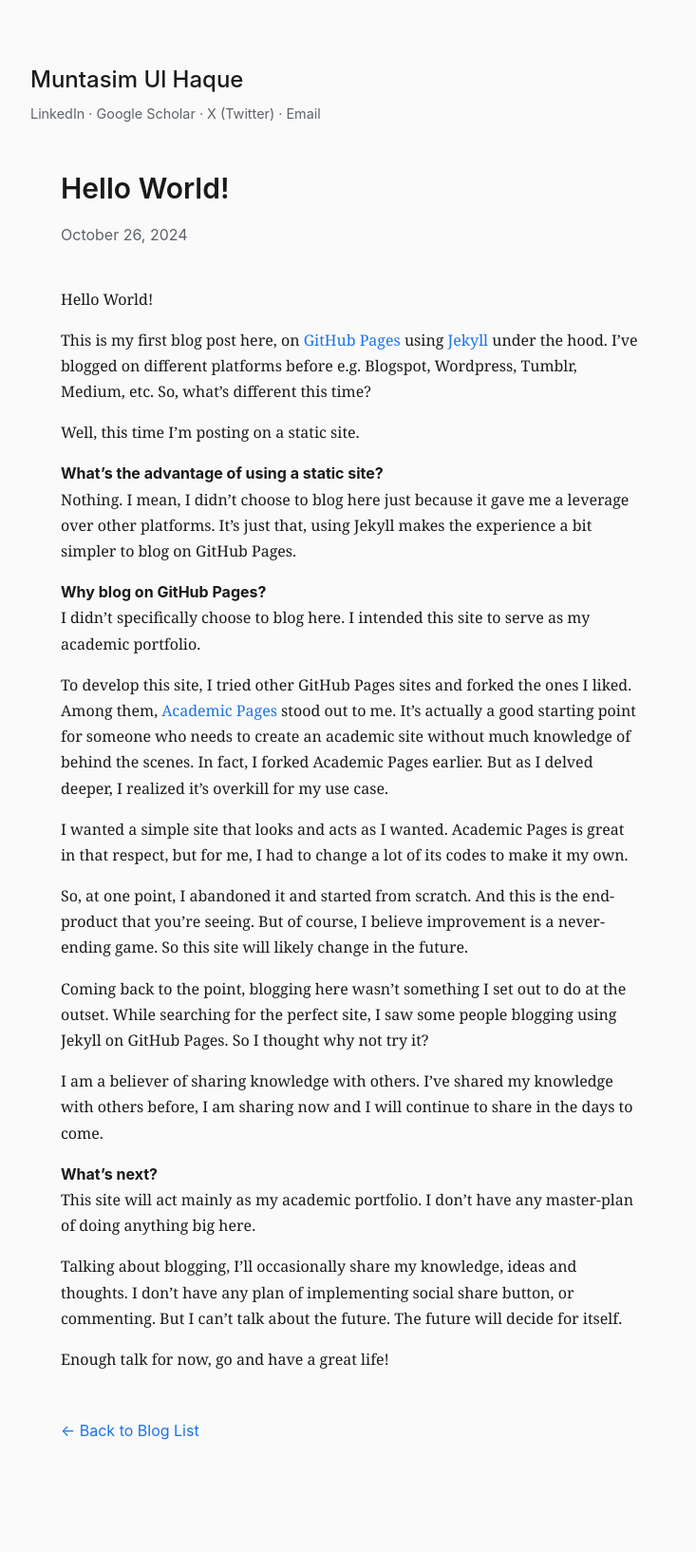
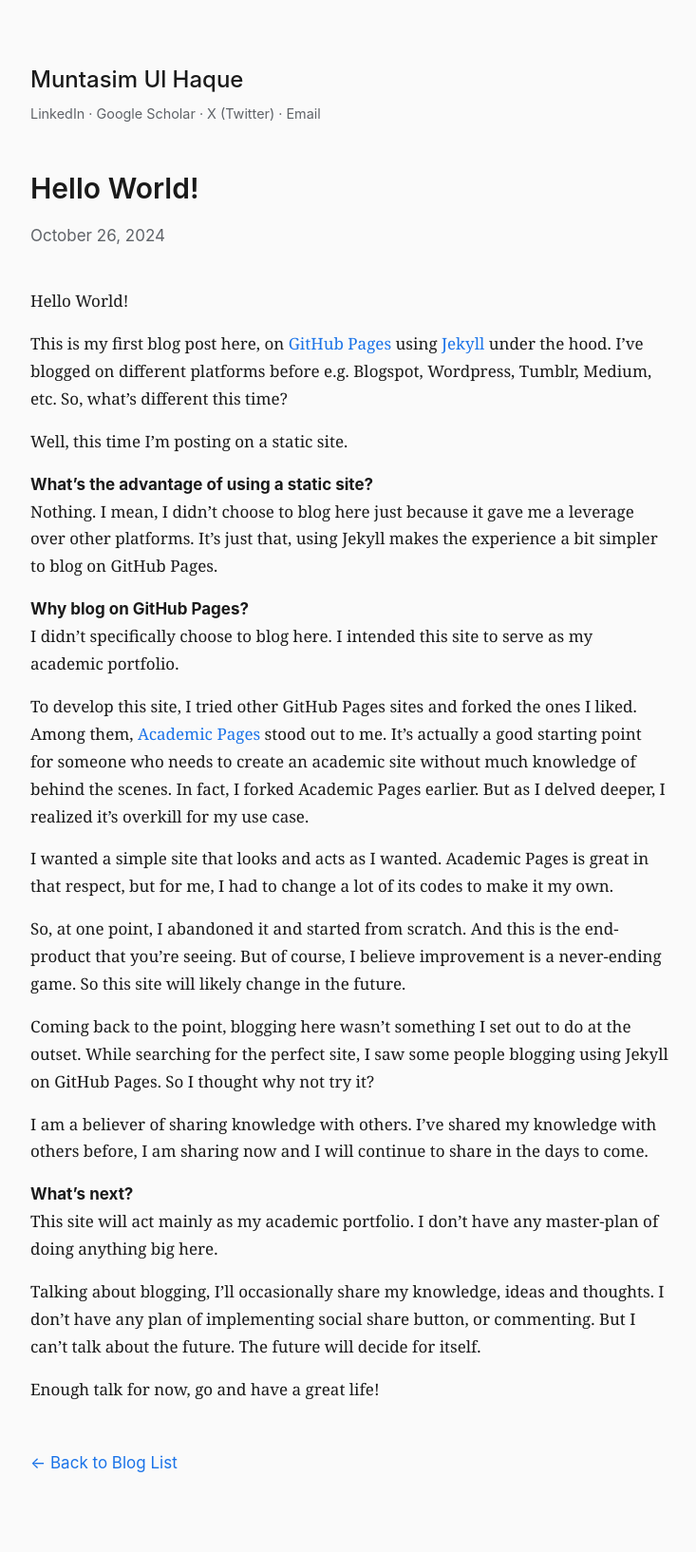
Before and after one commit to muntasimulhaque/muntasimulhaque.github.io, a Jekyll site: the page built from _posts/2024-10-26-hello-world.md, in a window 1280 px wide. Shown: the whole page at 95% size, without its empty margins (272-1005 px from the left). Built offline with Jekyll 4.4.1, drawn with Linux system fonts in a browser that asks for light colours; before the commit the page ends 1600 px from its top, so only the background shows below that.

Commit message:
Update style.css

```diff
--- a/assets/css/style.css
+++ b/assets/css/style.css
@@ -86,8 +86,7 @@ main {
   /* Use a system serif font stack for post readability */
   font-family: ui-serif, Georgia, "Times New Roman", serif;
   line-height: 1.7;
-  max-width: 38rem;
-  margin: 0 auto;
+  font-size: 17px; /* Increased for better readability at wider widths */
 }
 
 /* Keep post headings in the default sans-serif font for contrast */
```
